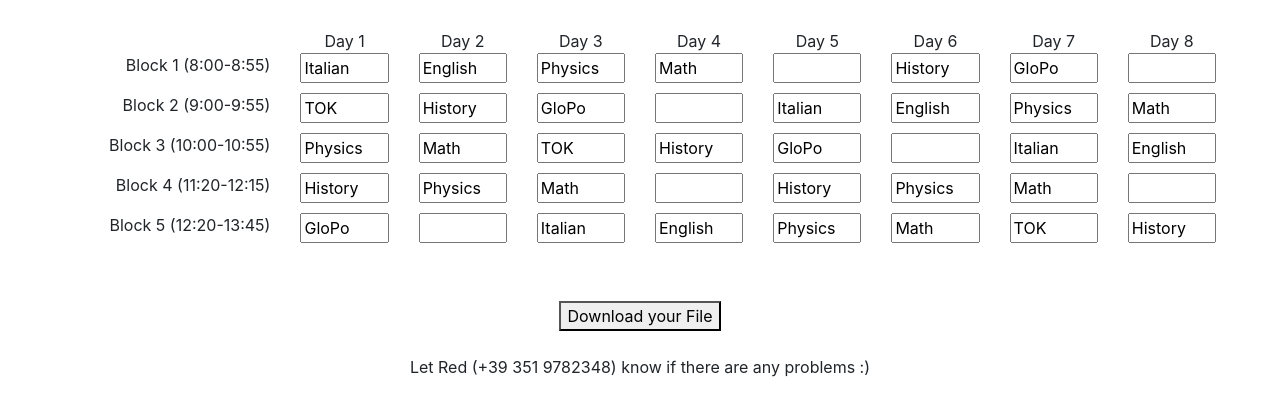
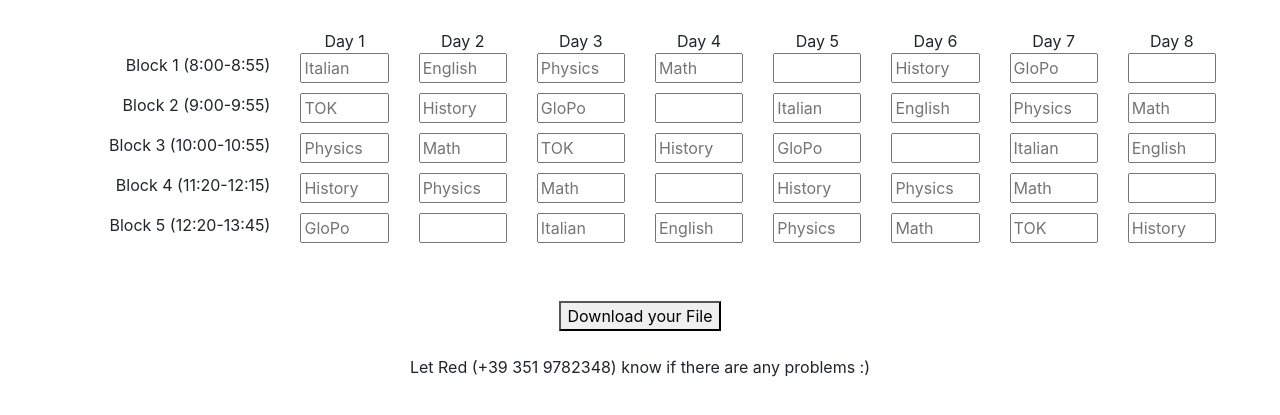
Before and after one commit to mohamed-cherif/gcal, a plain HTML site: page index.html in a window 1280 px wide. Shown: the part 75-490 px from the top of the page. Drawn offline with nearby package versions, Linux system fonts and the light colour scheme.

Commit message:
made values placeholder

```diff
--- a/index.html
+++ b/index.html
@@ -59,58 +59,58 @@
 		</div>
 		<div class="row row1">
 			<div class="col-2 block"><p>Block 1 (8:00-8:55)</p></div>
-			<div class="col-1 day1"><input type="text" name="class" value="Italian"></div>
-			<div class="col-1 day2"><input type="text" name="class" value="English"></div>
-			<div class="col-1 day3"><input type="text" name="class" value="Physics"></div>
-			<div class="col-1 day4"><input type="text" name="class" value="Math"></div>
-			<div class="col-1 day5"><input type="text" name="class" value=""></div>
-			<div class="col-1 day6"><input type="text" name="class" value="History"></div>
-			<div class="col-1 day7"><input type="text" name="class" value="GloPo"></div>
-			<div class="col-1 day8"><input type="text" name="class" value=""></div>
+			<div class="col-1 day1"><input type="text" name="class" placeholder="Italian"></div>
+			<div class="col-1 day2"><input type="text" name="class" placeholder="English"></div>
+			<div class="col-1 day3"><input type="text" name="class" placeholder="Physics"></div>
+			<div class="col-1 day4"><input type="text" name="class" placeholder="Math"></div>
+			<div class="col-1 day5"><input type="text" name="class" placeholder=""></div>
+			<div class="col-1 day6"><input type="text" name="class" placeholder="History"></div>
+			<div class="col-1 day7"><input type="text" name="class" placeholder="GloPo"></div>
+			<div class="col-1 day8"><input type="text" name="class" placeholder=""></div>
 		</div>
 		<div class="row row2">
 			<div class="col-2 block"><p>Block 2 (9:00-9:55)</p></div>
-			<div class="col-1 day1"><input type="text" name="class" value="TOK"></div>
-			<div class="col-1 day2"><input type="text" name="class" value="History"></div>
-			<div class="col-1 day3"><input type="text" name="class" value="GloPo"></div>
-			<div class="col-1 day4"><input type="text" name="class" value=""></div>
-			<div class="col-1 day5"><input type="text" name="class" value="Italian"></div>
-			<div class="col-1 day6"><input type="text" name="class" value="English"></div>
-			<div class="col-1 day7"><input type="text" name="class" value="Physics"></div>
-			<div class="col-1 day8"><input type="text" name="class" value="Math"></div>
+			<div class="col-1 day1"><input type="text" name="class" placeholder="TOK"></div>
+			<div class="col-1 day2"><input type="text" name="class" placeholder="History"></div>
+			<div class="col-1 day3"><input type="text" name="class" placeholder="GloPo"></div>
+			<div class="col-1 day4"><input type="text" name="class" placeholder=""></div>
+			<div class="col-1 day5"><input type="text" name="class" placeholder="Italian"></div>
+			<div class="col-1 day6"><input type="text" name="class" placeholder="English"></div>
+			<div class="col-1 day7"><input type="text" name="class" placeholder="Physics"></div>
+			<div class="col-1 day8"><input type="text" name="class" placeholder="Math"></div>
 		</div>
 		<div class="row row3">
 			<div class="col-2 block"><p>Block 3 (10:00-10:55)</p></div>
-			<div class="col-1 day1"><input type="text" name="class" value="Physics"></div>
-			<div class="col-1 day2"><input type="text" name="class" value="Math"></div>
-			<div class="col-1 day3"><input type="text" name="class" value="TOK"></div>
-			<div class="col-1 day4"><input type="text" name="class" value="History"></div>
-			<div class="col-1 day5"><input type="text" name="class" value="GloPo"></div>
-			<div class="col-1 day6"><input type="text" name="class" value=""></div>
-			<div class="col-1 day7"><input type="text" name="class" value="Italian"></div>
-			<div class="col-1 day8"><input type="text" name="class" value="English"></div>
+			<div class="col-1 day1"><input type="text" name="class" placeholder="Physics"></div>
+			<div class="col-1 day2"><input type="text" name="class" placeholder="Math"></div>
+			<div class="col-1 day3"><input type="text" name="class" placeholder="TOK"></div>
+			<div class="col-1 day4"><input type="text" name="class" placeholder="History"></div>
+			<div class="col-1 day5"><input type="text" name="class" placeholder="GloPo"></div>
+			<div class="col-1 day6"><input type="text" name="class" placeholder=""></div>
+			<div class="col-1 day7"><input type="text" name="class" placeholder="Italian"></div>
+			<div class="col-1 day8"><input type="text" name="class" placeholder="English"></div>
 		</div>
 		<div class="row row4">
 			<div class="col-2 block"><p>Block 4 (11:20-12:15)</p></div>
-			<div class="col-1 day1"><input type="text" name="class" value="History"></div>
-			<div class="col-1 day2"><input type="text" name="class" value="Physics"></div>
-			<div class="col-1 day3"><input type="text" name="class" value="Math"></div>
-			<div class="col-1 day4"><input type="text" name="class" value=""></div>
-			<div class="col-1 day5"><input type="text" name="class" value="History"></div>
-			<div class="col-1 day6"><input type="text" name="class" value="Physics"></div>
-			<div class="col-1 day7"><input type="text" name="class" value="Math"></div>
-			<div class="col-1 day8"><input type="text" name="class" value=""></div>
+			<div class="col-1 day1"><input type="text" name="class" placeholder="History"></div>
+			<div class="col-1 day2"><input type="text" name="class" placeholder="Physics"></div>
+			<div class="col-1 day3"><input type="text" name="class" placeholder="Math"></div>
+			<div class="col-1 day4"><input type="text" name="class" placeholder=""></div>
+			<div class="col-1 day5"><input type="text" name="class" placeholder="History"></div>
+			<div class="col-1 day6"><input type="text" name="class" placeholder="Physics"></div>
+			<div class="col-1 day7"><input type="text" name="class" placeholder="Math"></div>
+			<div class="col-1 day8"><input type="text" name="class" placeholder=""></div>
 		</div>
 		<div class="row row5">
 			<div class="col-2 block"><p>Block 5 (12:20-13:45)</p></div>
-			<div class="col-1 day1"><input type="text" name="class" value="GloPo"></div>
-			<div class="col-1 day2"><input type="text" name="class" value=""></div>
-			<div class="col-1 day3"><input type="text" name="class" value="Italian"></div>
-			<div class="col-1 day4"><input type="text" name="class" value="English"></div>
-			<div class="col-1 day5"><input type="text" name="class" value="Physics"></div>
-			<div class="col-1 day6"><input type="text" name="class" value="Math"></div>
-			<div class="col-1 day7"><input type="text" name="class" value="TOK"></div>
-			<div class="col-1 day8"><input type="text" name="class" value="History"></div>
+			<div class="col-1 day1"><input type="text" name="class" placeholder="GloPo"></div>
+			<div class="col-1 day2"><input type="text" name="class" placeholder=""></div>
+			<div class="col-1 day3"><input type="text" name="class" placeholder="Italian"></div>
+			<div class="col-1 day4"><input type="text" name="class" placeholder="English"></div>
+			<div class="col-1 day5"><input type="text" name="class" placeholder="Physics"></div>
+			<div class="col-1 day6"><input type="text" name="class" placeholder="Math"></div>
+			<div class="col-1 day7"><input type="text" name="class" placeholder="TOK"></div>
+			<div class="col-1 day8"><input type="text" name="class" placeholder="History"></div>
 		</div>
 	</div>
 	<br>
```
